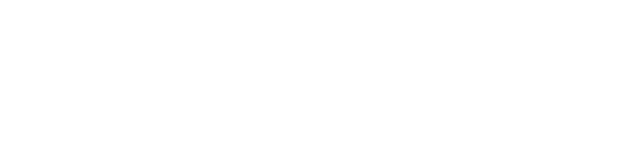
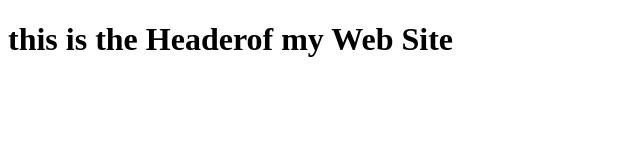
Before and after one commit to 01ananto/my-new-repo, a plain HTML site: page index.html in a window 1280 px wide. Shown: the whole page, without its empty margins (0-640 px from the left). Drawn offline with Linux system fonts and the light colour scheme.

Commit message:
Add header

```diff
--- a/index.html
+++ b/index.html
@@ -7,6 +7,8 @@
   <title>Document</title>
 </head>
 <body>
-
+  <header>
+    <h1> this is the Headerof my Web Site</h1>
+  </header>
 </body>
 </html>
```
